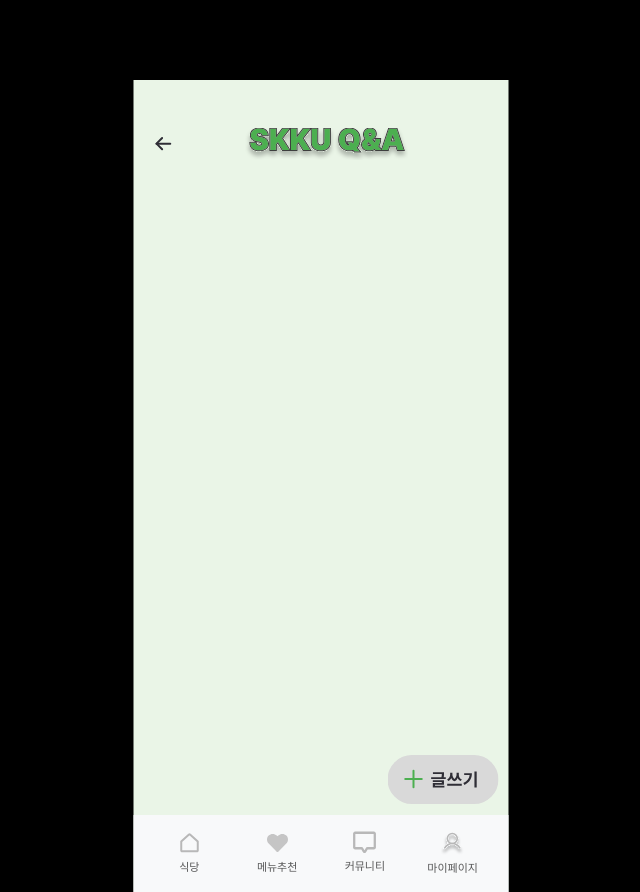
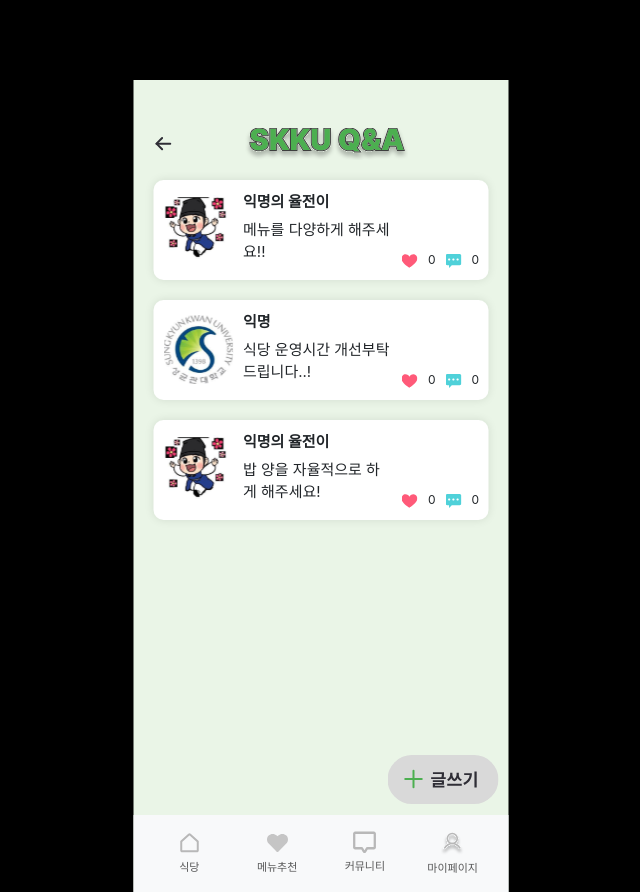
Before and after one commit to pbk95120/Kingo-Eats, a React (Create React App) app in the folder frontend/: page /community in a window 1280 px wide. Shown: the whole page, without its empty margins (319-959 px from the left). Built offline with nearby package versions, Linux system fonts and the light colour scheme.

Commit message:
더미데이터추가

```diff
--- a/frontend/src/pages/community.js
+++ b/frontend/src/pages/community.js
@@ -14,7 +14,34 @@
   useEffect(() => {
     // localStorage에서 데이터 불러오기
     const savedData = JSON.parse(localStorage.getItem('communityData')) || [];
-    setPosts(savedData);
+    if (savedData.length === 0) {
+      const dummyData = [
+        {
+          user_name: '익명의 율전이',
+          title: '메뉴를 다양하게 해주세요!!',
+          content: '가격은 정말 좋은데.. 메뉴의 다양성이 한정적인거 같아요!! 좀 더 다양한 메뉴를 원합니다..! ㅠㅠ 음식의 맛은 좋아요!!',
+          timestamp: "2023.10.27 23:09",
+        },
+        {
+          user_name: '익명',
+          title: '식당 운영시간 개선부탁드립니다..!',
+          content: '학생식당 운영이 저녁에는 진행을 안해서 저녁 끼니 해결이 어렵습니다..ㅜ 혹시 작게나마 저녁 식사를 열 순 없을까요? 원하는 인원도 많을 것 같습니다!',
+          timestamp: "2023.10.28 13:18",
+        },
+        {
+          user_name: '익명의 율전이',
+          title: '밥 양을 자율적으로 하게 해주세요!',
+          content: '밥 양을 받을때마다 제공해주시는 직원분에 따라 밥양이 달라져서 밥을 개인이 직접 원하는 만큼 가져갈 수 있도록 밥솥이 놓여있으면 좋겠어요!',
+          timestamp: "2023.11.15 11:28",
+        },
+        // 필요한 만큼 더미 데이터를 추가
+      ];
+
+      localStorage.setItem('communityData', JSON.stringify(dummyData));
+      setPosts(dummyData);
+    } else {
+      setPosts(savedData);
+    }
 
     // setHeartValue(Number(localStorage.getItem('heartValue')) || 0);
   }, []);
@@ -85,6 +112,7 @@
           }
 
           .post-content {
+            width: 150px;
             margin-left: 10px;
             font-size: 15px;
             flex-grow: 1;
```
